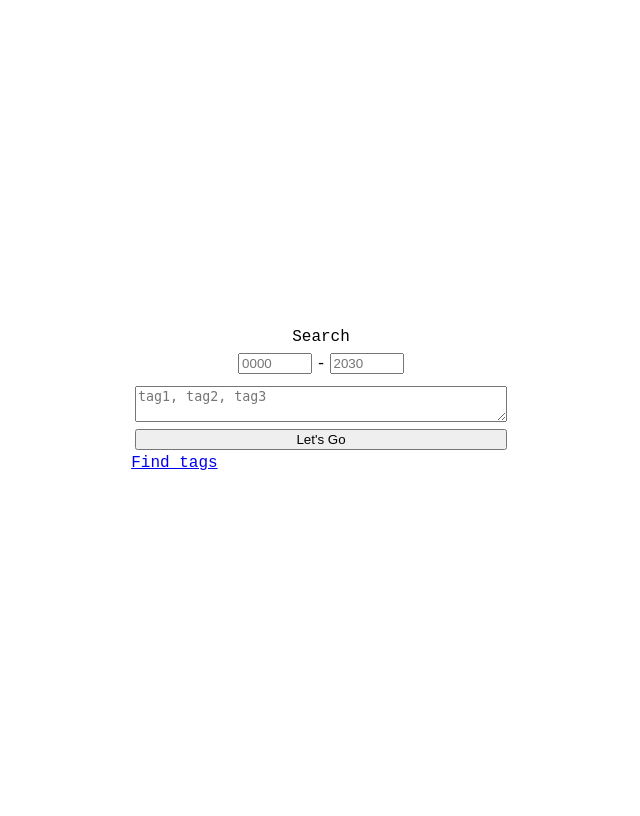
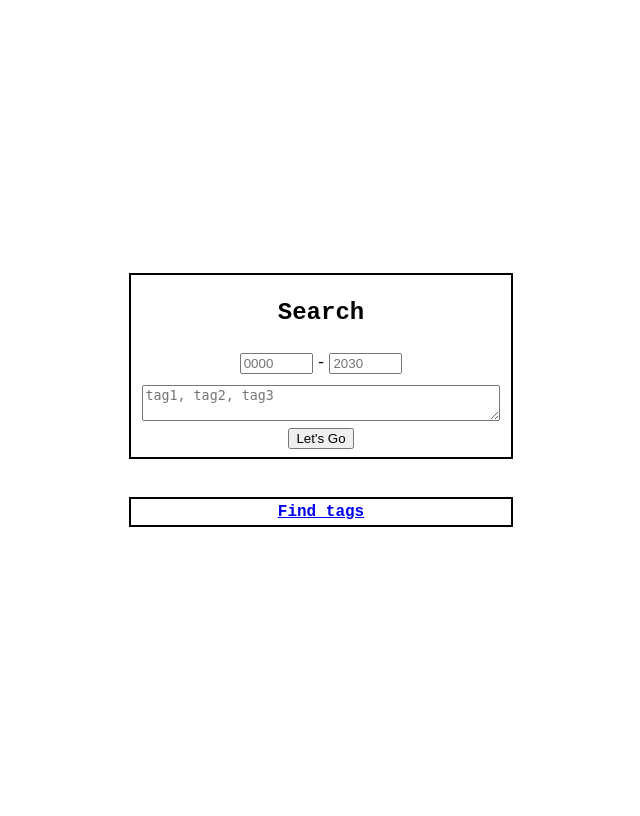
Before and after one commit to Jonny-exe/wiki-timeline, a Django app: page /app/ in a window 1280 px wide. Shown: the whole page, without its empty margins (327-967 px from the left). Run offline with Django 4.2, Linux system fonts and the light colour scheme.

Commit message:
tags working on index, but on on db yet

```diff
--- a/app/static/app/style.css
+++ b/app/static/app/style.css
@@ -12,9 +12,28 @@ h1 {
   width: 100%;
 }
 
+p {
+  margin: 0% 1% 0% 1%;
+}
+
+.border {
+  border: solid 2px black;
+  padding: 1%;
+}
+
+.tags {
+  max-height: 30vh;
+  margin-top: 10%;
+  overflow-y: scroll;
+}
+
 form {
   display: flex;
   flex-direction: column;
+}
+
+.center {
+  text-align: center;
 }
 
 .flex {
@@ -23,8 +42,14 @@ form {
   align-items: center;
   justify-content: center;
 }
+
+.fill {
+  width: 100%;
+}
+
 textarea {
-  resize: vertical
+  resize: vertical;
+  width: 96%;
 }
 
 .margin-left {
@@ -67,6 +92,12 @@ input::-webkit-inner-spin-button {
   height: 100%;
 }
 
+.search-bar {
+  display: flex;
+  flex-direction: column;
+  align-items: center;
+  justify-content: center;
+}
 
 .year {
   border-left: 2px solid black;
--- a/app/templates/app/index.html
+++ b/app/templates/app/index.html
@@ -2,23 +2,28 @@
 
 <link rel="stylesheet" type="text/css" href="{% static 'app/style.css' %}">
 <body class="search-body">
-Search
+
 <form method="POST" action="/app/info">
     {% csrf_token %}
+    <div class="search-bar border">
+    <h2>Search</h2>
+
     <div class="flex margin">
     <input class="margin small" type="number" name="from" value="" placeholder="0000"></input>
     -
     <input class="margin small" type="number" name="to" value="" placeholder="2030"></input>
     </div>
-    <textarea class="margin" type="text" name="tags" value="" placeholder="tag1, tag2, tag3"></textarea>
+    <textarea class="margin" type="text" name="tags" value="" placeholder="tag1, tag2, tag3">{{name}}</textarea>
     <button class="margin" type="submit">Let's Go</button>
-    <a href="/app?showtags=true">Find tags</a>
-    {% if showtags %}
-      <ul>
-      {% for tag in tags %}
-      <li><a href="/app?{{url}}&newtag={{tag.name}}">{{ tag.name }}</a></li>
-      {% endfor %}
-      </ul>
-    {% endif %}
+    </div>
+
+    <div class="tags center border">
+      <b><a class="fill" href="{% url 'index' name=name %}?showtags=true">Find tags</a></b>
+      {% if showtags %}
+        {% for tag in tags %}
+        <p><a href="{% url 'index' name=name|add:','|add:tag.name %}?showtags=true">{{ tag.name }}</a></p>
+        {% endfor %}
+      {% endif %}
+    </div>
 </form>
 </body>
--- a/app/urls.py
+++ b/app/urls.py
@@ -3,7 +3,8 @@ from django.urls import path
 from . import views
 
 urlpatterns = [
-    path('', views.index, name='index'),
     path('info', views.info, name='search'),
+    path('', views.index, name='index', kwargs={"name": ""}),
+    path('<str:name>', views.index, name='index'),
     path('tags', views.tags, name='tags'),
 ]
--- a/app/views.py
+++ b/app/views.py
@@ -16,6 +16,7 @@ def info(request):
     except:
         redirect("/app/")
 
+
     try:
         # events = Event.objects.all()
         events = Event.objects.filter(date__range=["%s-01-01" % from_year, "%s-01-01" % to_year]).order_by('date')
@@ -26,7 +27,8 @@ def info(request):
     # return render(request, 'app/index.html', {"text": "Welcome", "events": events})
     return render(request, 'app/info.html', {"grouped_events": grouped_events})
 
-def index(request):
+def index(request, name):
+    print(name)
     showtags = False
     tags = []
     try:
@@ -35,15 +37,14 @@ def index(request):
         if request.GET["filter"] is not None:
             tags = tags.filter(name__icontains=request.GET["filter"])
         if request.GET["newtag"] is not None:
-            del request.GET["newtag"]
+            redirect("/app?showtags=true")
     except Exception as e:
         print(e)
 
-    redirect("/app/")
 
     url = urlencode(dict(request.GET))
     print(unquote(url))
-    return render(request, 'app/index.html', {"url": url, "showtags": showtags, "tags": tags})
+    return render(request, 'app/index.html', {"name": name, "showtags": showtags, "tags": tags})
 
 def tags(request):
     print(request.GET["tags"])
```
Also changed, not shown: app/management/commands/scraper.py (+13 -5 lines), db.sqlite3, 3 other files.
